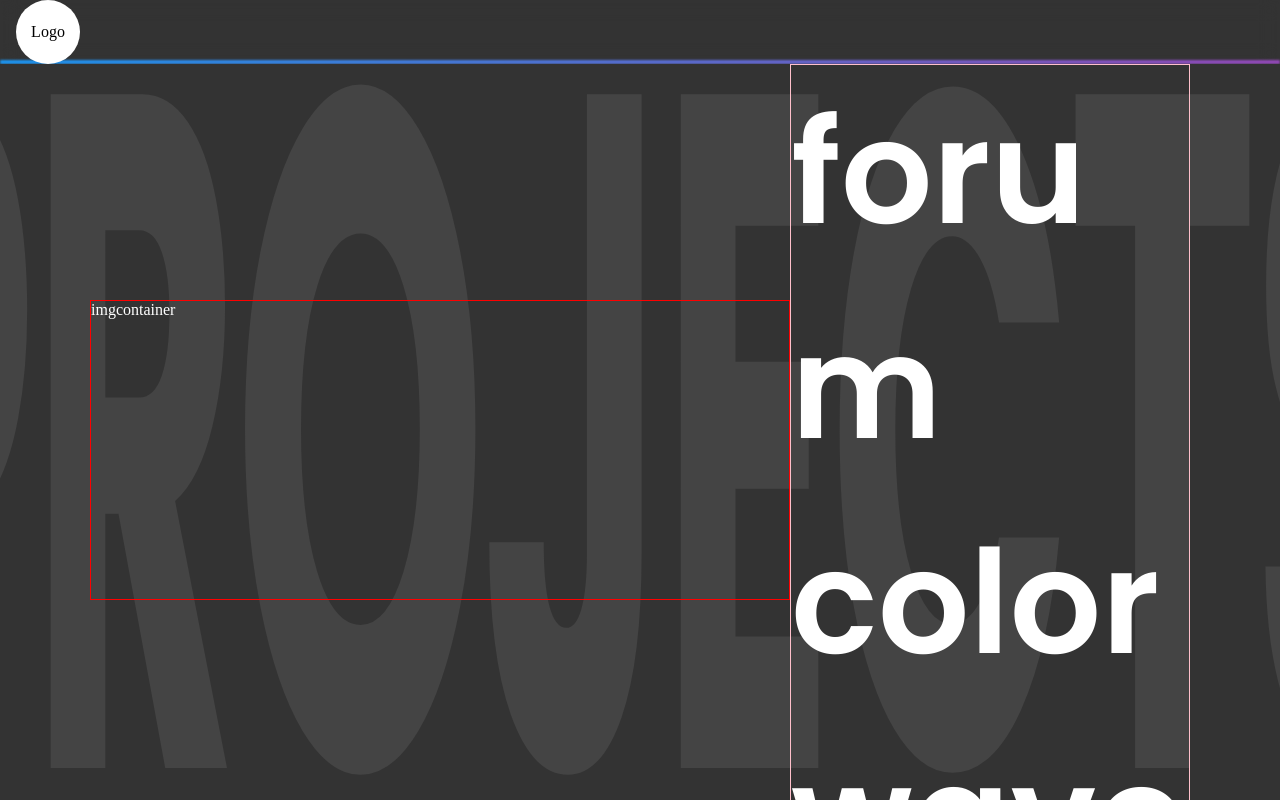
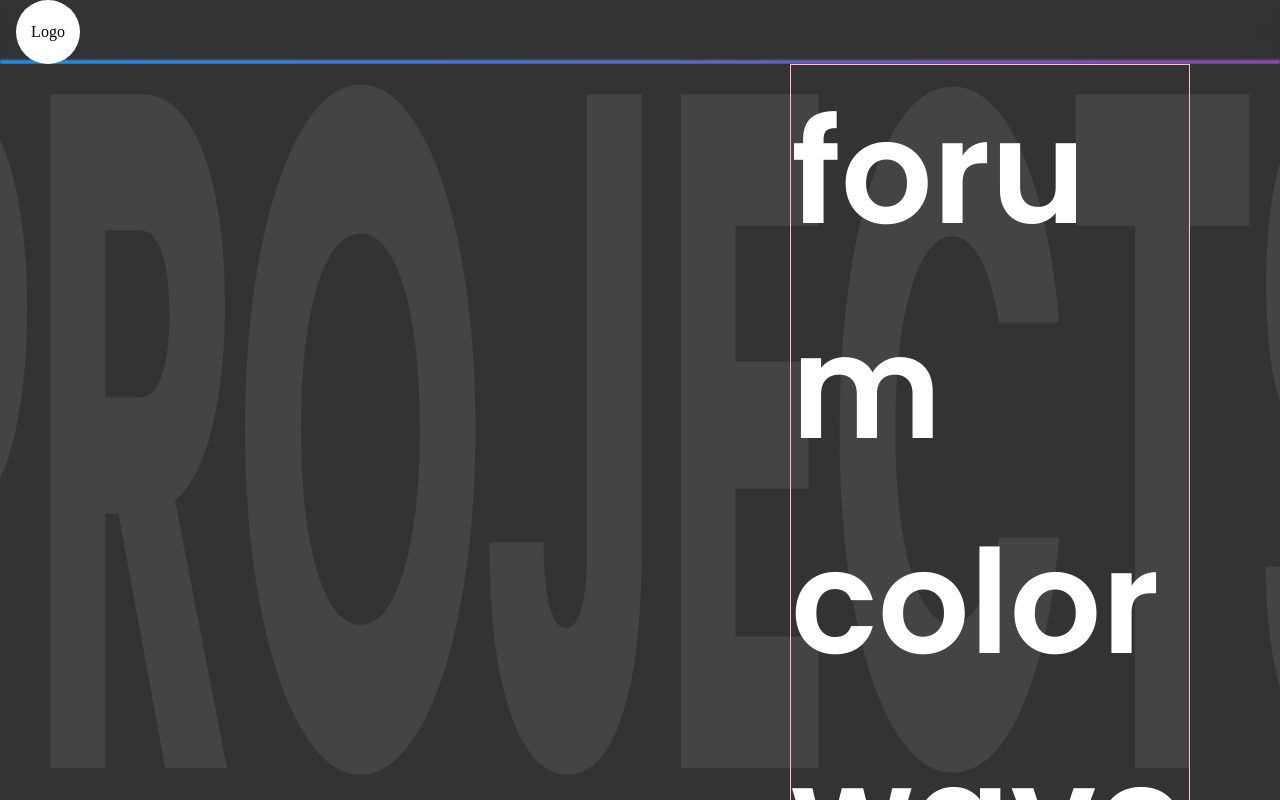
Before and after one commit to newnightcoder/nightcoder.io, a Next.js app: page /projects in a window 1280 px wide. Shown: the top 800 px of the page. Built offline with nearby package versions, Linux system fonts and the light colour scheme.

Commit message:
projects clip-path transition under construction

```diff
--- a/pages/projects.tsx
+++ b/pages/projects.tsx
@@ -1,4 +1,9 @@
-import { useRef } from "react";
+import Image, { StaticImageData } from "next/image";
+import { useRef, useState } from "react";
+import p1 from "../assets/azerty.png";
+import p2 from "../assets/code.jpg";
+import p4 from "../assets/Giphy.png";
+import p3 from "../assets/NOTION.jpg";
 import { useIsoMorphicLayoutEffect, useTransitionBackground } from "../hooks";
 import {
   ImgContainer,
@@ -10,7 +15,16 @@ import { PageContainer } from "../styles/_globals";
 const Projects = () => {
   const ref = useRef<HTMLDivElement | null>(null);
   const handleBackground = useTransitionBackground();
-  const list = ["forum", "colorwave", "things", "arkanoid mini"];
+  const list = [
+    { title: "forum", img: p1 },
+    { title: "colorwave", img: p2 },
+    { title: "things", img: p3 },
+    { title: "arkanoid mini", img: p4 },
+  ];
+
+  const [img, setImg] = useState<string | StaticImageData>(null);
+  const [clipIn, setClipIn] = useState({ clip1: "100%", clip2: "100%" });
+  const [clipOut, setClipOut] = useState({ clip1: "100%", clip2: "100%" });
 
   useIsoMorphicLayoutEffect(() => {
     if (ref.current) return handleBackground(ref.current.id);
@@ -22,10 +36,29 @@ const Projects = () => {
       </HomeAnimation> */}
 
       <ProjectsContainer>
-        <ImgContainer>imgcontainer</ImgContainer>
+        <ImgContainer clipIn={clipIn} clipOut={clipOut}>
+          {img ? <Image src={img} layout="fill" alt="" /> : null}
+        </ImgContainer>
         <ProjectList>
           {list.map((item, i) => {
-            return <div key={i + 1}>{item}</div>;
+            return (
+              <div
+                key={i + 1}
+                onMouseOver={() => {
+                  setImg(item.img);
+                  setClipIn({ clip1: "0%", clip2: "0%" });
+                  setClipOut({ clip1: "100%", clip2: "100%" });
+                }}
+                onMouseOut={() => {
+                  // setImg(null);
+                  setClipOut({ clip1: "0%", clip2: "0%" });
+                  setClipIn({ clip1: "100%", clip2: "100%" });
+                }}
+                style={{ cursor: "pointer" }}
+              >
+                <div>{item.title}</div>
+              </div>
+            );
           })}
         </ProjectList>
       </ProjectsContainer>
--- a/styles/projects.ts
+++ b/styles/projects.ts
@@ -10,12 +10,20 @@ const ProjectsContainer = styled.div`
   // border: 10px solid yellow;
 `;
 
-const ImgContainer = styled.div`
+interface Props {
+  clipIn: { clip1: string; clip2: string };
+  clipOut: { clip1: string; clip2: string };
+}
+const ImgContainer = styled.div<Props>`
   position: sticky;
   top: calc(50% - 100px);
   height: 300px;
   width: 700px;
   border: 1px solid red;
+  transition: clip-path 500ms;
+  clip-path: ${(props) =>
+    `polygon(0 ${props.clipIn.clip1}, 100% ${props.clipIn.clip2}, 100% ${props.clipOut.clip1}, 0% ${props.clipOut.clip2})`};
+  // clip-path:polygon(0 100%, 100% 100%, 100% 100%, 0% 100%); // empty
   // z-index: 10;
 `;
 
```
